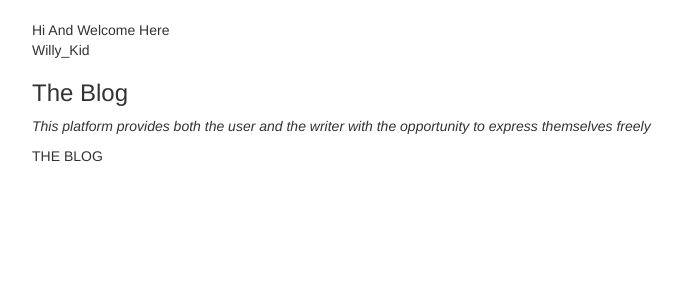
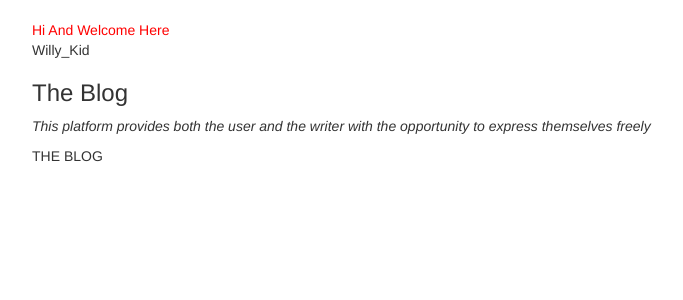
Before and after one commit to willy005/B_L_O_G_1, a Flask app: page / in a window 1280 px wide. Shown: the part 52-352 px from the top of the page, without its empty margins (38-721 px from the left). Run offline with Flask 2, Linux system fonts and the light colour scheme; some libraries are stand-ins or nearby versions; some web fonts are replaced.

Commit message:
Booooooooom....

```diff
--- a/app/templates/index.html
+++ b/app/templates/index.html
@@ -20,7 +20,7 @@
 <div class="container">
 <div class="bgimg-1">
     <div class="caption">
-      <span class="">Hi And Welcome Here</span><br>
+      <span style="color: red">Hi And Welcome Here</span><br>
       <span class="border">Willy_Kid</span>
     </div>
 </div>
```
